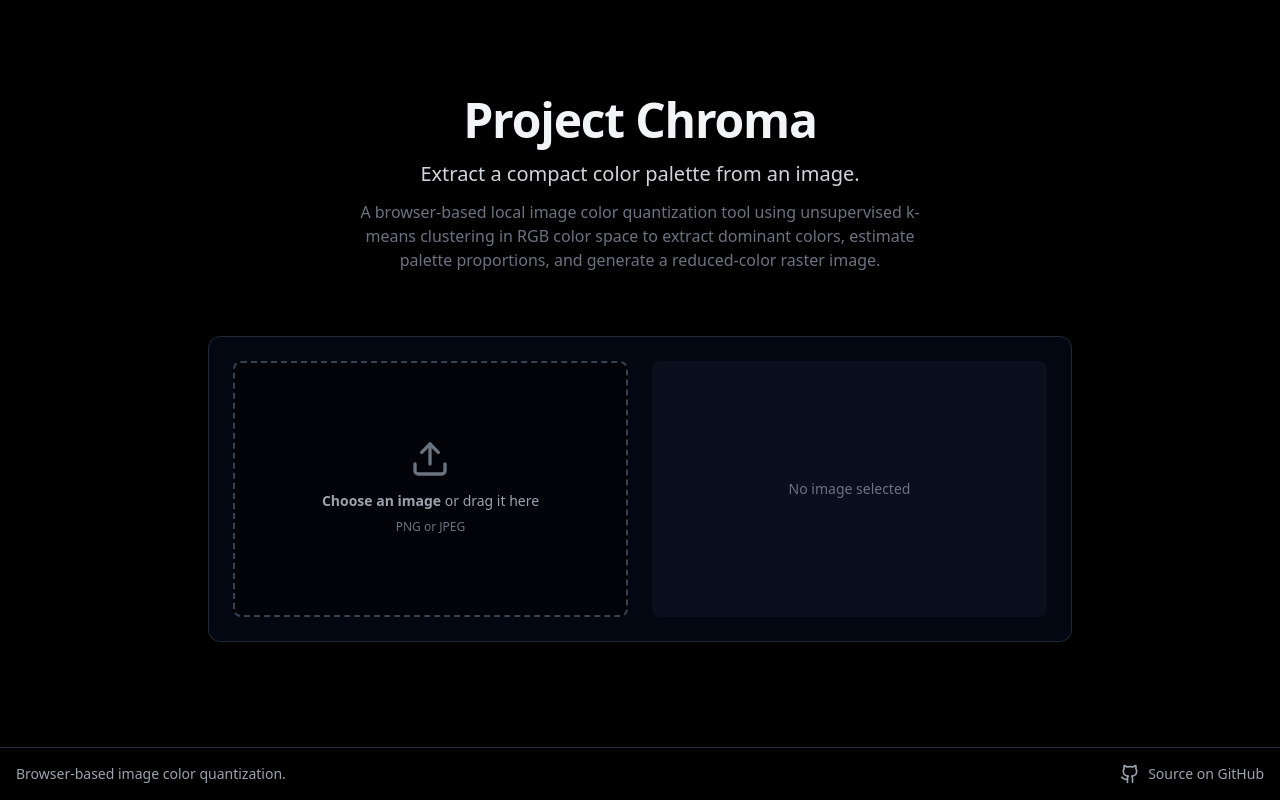
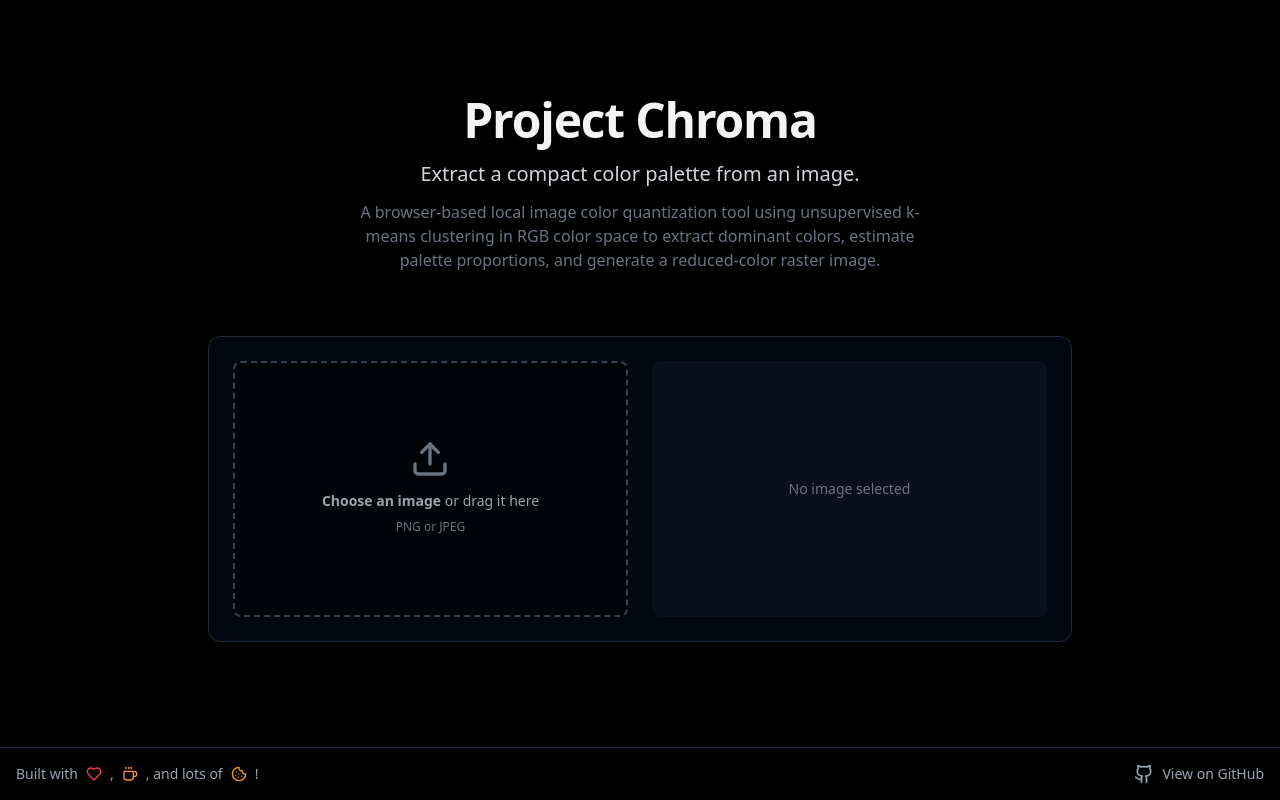
Before and after one commit to JuhilSavani/project-chroma, a React (Vite) app: page / in a window 1280 px wide. Built offline with nearby package versions, Linux system fonts and the light colour scheme.

Commit message:
Restore footer and color proportions label

```diff
--- a/App.tsx
+++ b/App.tsx
@@ -3,7 +3,7 @@ import type { ExtractionResult } from './types';
 import { extractAndRecolorImage } from './utils/colorExtractor';
 import ImageUploader from './components/ImageUploader';
 import ResultsDisplay from './components/ResultsDisplay';
-import { ChevronLeft, ChevronRight } from "lucide-react";
+import { ChevronLeft, ChevronRight, Heart, Coffee, Cookie } from "lucide-react";
 
 const Hero: React.FC = () => (
   <header className="text-center py-12 md:py-16">
@@ -57,7 +57,12 @@ const ClusterControl: React.FC<ClusterControlProps> = ({ numClusters, setNumClus
 
 const Footer: React.FC = () => (
   <footer className="bg-black w-full border-t border-gray-800 py-4 px-4 flex flex-col sm:flex-row items-center justify-between gap-4 text-sm text-gray-400 mt-auto">
-    <div>Browser-based image color quantization.</div>
+    <div className="flex items-center gap-2">
+      Built with
+      <Heart className="w-4 h-4 text-red-500" />{", "}
+      <Coffee className="w-4 h-4 text-orange-400" />{", and lots of "}
+      <Cookie className="w-4 h-4 text-amber-500" />{"!"}
+    </div>
     <a
       href="https://github.com/JuhilSavani"
       target="_blank"
@@ -77,7 +82,7 @@ const Footer: React.FC = () => (
       <path d="M15 22v-4a4.8 4.8 0 0 0-1-3.5c3 0 6-2 6-5.5.08-1.25-.27-2.48-1-3.5.28-1.15.28-2.35 0-3.5 0 0-1 0-3 1.5-2.64-.5-5.36-.5-8 0C6 2 5 2 5 2c-.3 1.15-.3 2.35 0 3.5A5.403 5.403 0 0 0 4 9c0 3.5 3 5.5 6 5.5-.39.49-.68 1.05-.85 1.65-.17.6-.22 1.23-.15 1.85v4"/>
       <path d="M9 18c-4.51 2-5-2-7-2"/>
     </svg>
-      Source on GitHub
+      View on GitHub
     </a>
   </footer>
 );
--- a/components/ResultsDisplay.tsx
+++ b/components/ResultsDisplay.tsx
@@ -88,7 +88,7 @@ const ColorChart: React.FC<{ palette: ColorData[] }> = ({ palette }) => {
 
     return (
         <Card>
-            <h3 className="text-lg text-gray-100 mb-4">Palette proportions</h3>
+            <h3 className="text-lg text-gray-100 mb-4">Color Proportions</h3>
             <div className="w-full h-56">
                 <ResponsiveContainer width="100%" height="100%">
                     <BarChart data={chartData} layout="vertical" margin={{ top: 5, right: 20, left: -10, bottom: 5 }}>
```
